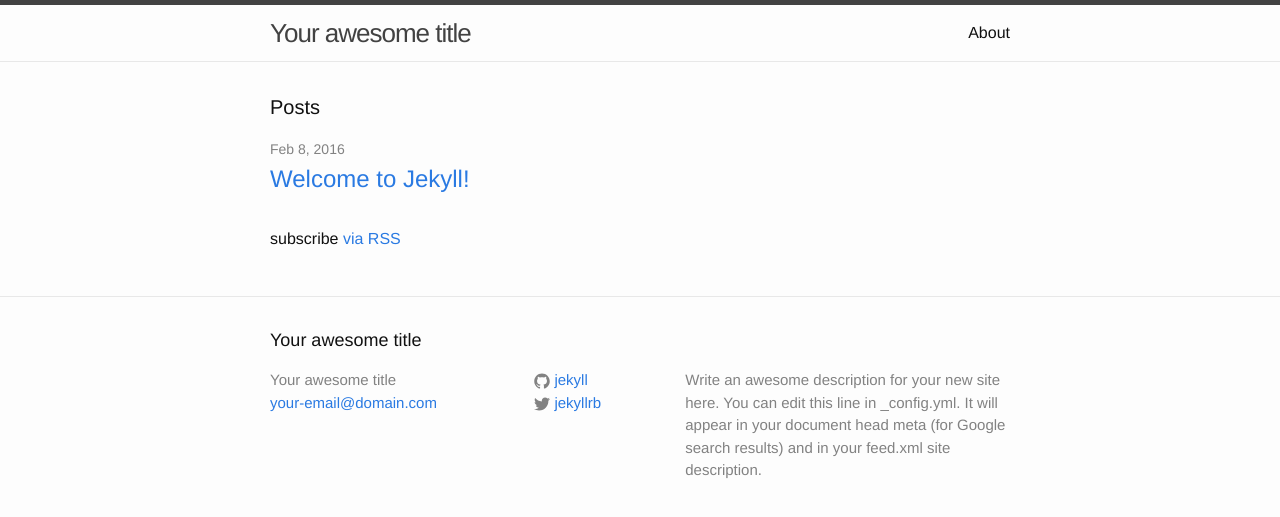
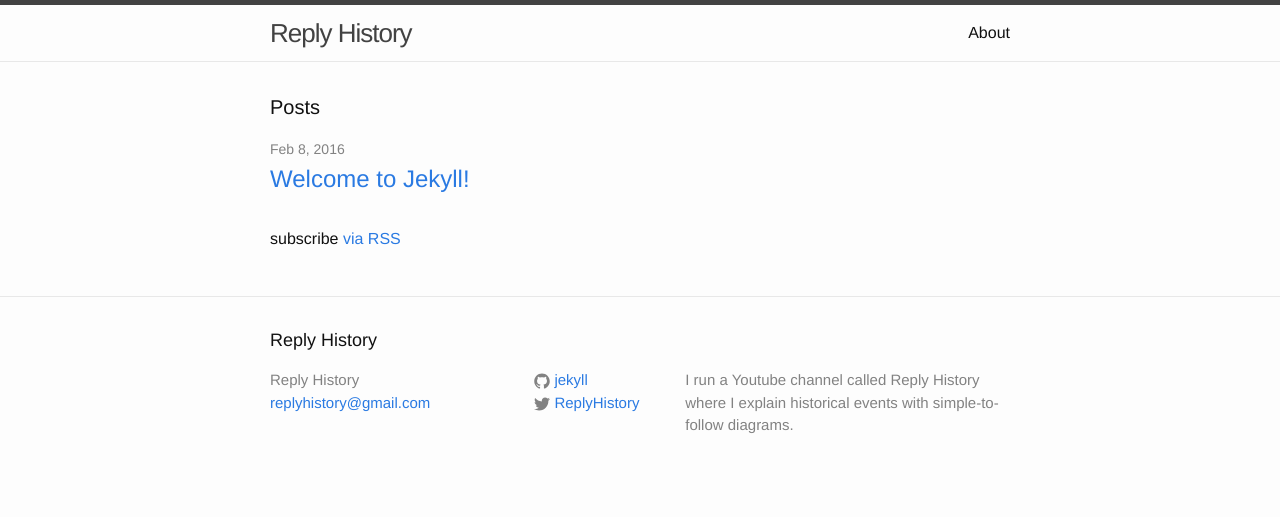
Before and after one commit to ReplyHistory/ReplyHistory.github.io, a Jekyll site: the page built from index.html, in a window 1280 px wide. Shown: the top 517 px of the page. Built offline with Jekyll 4.4.1, drawn with Linux system fonts in a browser that asks for light colours.

Commit message:
Update _config.yml

```diff
--- a/_config.yml
+++ b/_config.yml
@@ -6,15 +6,13 @@
 # 'jekyll serve'. If you change this file, please restart the server process.
 
 # Site settings
-title: Your awesome title
-email: your-email@domain.com
+title: Reply History
+email: replyhistory@gmail.com
 description: > # this means to ignore newlines until "baseurl:"
-  Write an awesome description for your new site here. You can edit this
-  line in _config.yml. It will appear in your document head meta (for
-  Google search results) and in your feed.xml site description.
+  I run a Youtube channel called Reply History where I explain historical events with simple-to-follow diagrams.
 baseurl: "" # the subpath of your site, e.g. /blog
 url: "http://yourdomain.com" # the base hostname & protocol for your site
-twitter_username: jekyllrb
+twitter_username: ReplyHistory
 github_username:  jekyll
 
 # Build settings
```
